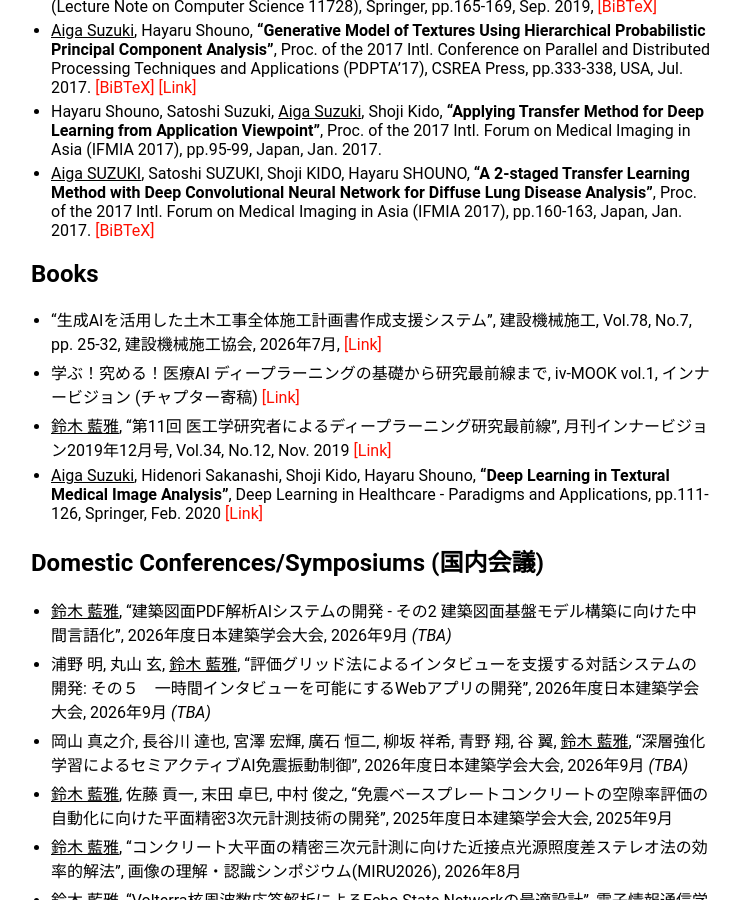
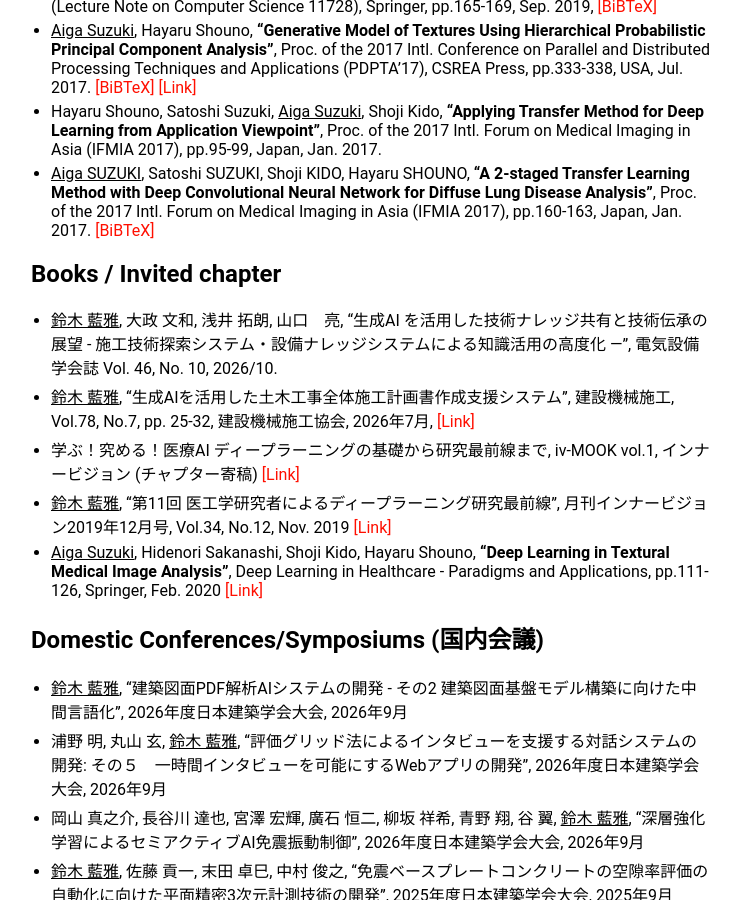
Before and after one commit to tochikuji/tochikuji.github.io, a Jekyll site: the page built from publications.md, in a window 1280 px wide and 900 px high, scrolled down 969 px. Shown: the whole window, without its empty margins (259-999 px from the left). Built offline with Jekyll 4.4.1, drawn with Linux system fonts in a browser that asks for light colours.

Commit message:
update index, publication

```diff
--- a/publications.md
+++ b/publications.md
@@ -23,18 +23,19 @@ title: Publications
 - Hayaru Shouno, Satoshi Suzuki, <u>Aiga Suzuki</u>, Shoji Kido, **"Applying Transfer Method for Deep Learning from Application Viewpoint"**, Proc. of the 2017 Intl. Forum on Medical Imaging in Asia (IFMIA 2017), pp.95-99, Japan, Jan. 2017.
 - <u>Aiga SUZUKI</u>, Satoshi SUZUKI, Shoji KIDO, Hayaru SHOUNO, **"A 2-staged Transfer Learning Method with Deep Convolutional Neural Network for Diffuse Lung Disease Analysis"**, Proc. of the 2017 Intl. Forum on Medical Imaging in Asia (IFMIA 2017), pp.160-163, Japan, Jan. 2017. [[BiBTeX]](bib/suzuki2017twostaged.txt)
 
-## Books
+## Books / Invited chapter
 
-- "生成AIを活用した土木工事全体施工計画書作成支援システム", 建設機械施工, Vol.78, No.7, pp. 25-32, 建設機械施工協会, 2026年7月, [[Link]](https://jcmanet.or.jp/kikanshi/202607/)
+- <u>鈴木 藍雅</u>, 大政 文和, 浅井 拓朗, 山口　亮, "生成AI を活用した技術ナレッジ共有と技術伝承の展望 - 施工技術探索システム・設備ナレッジシステムによる知識活用の高度化 ―", 電気設備学会誌 Vol. 46, No. 10, 2026/10.
+- <u>鈴木 藍雅</u>, "生成AIを活用した土木工事全体施工計画書作成支援システム", 建設機械施工, Vol.78, No.7, pp. 25-32, 建設機械施工協会, 2026年7月, [[Link]](https://jcmanet.or.jp/kikanshi/202607/)
 - 学ぶ！究める！医療AI ディープラーニングの基礎から研究最前線まで, iv-MOOK vol.1, インナービジョン (チャプター寄稿) [[Link]](https://www.innervision.co.jp/publication/book/list/20200421aimook)
 - <u>鈴木 藍雅</u>, "第11回 医工学研究者によるディープラーニング研究最前線", 月刊インナービジョン2019年12月号, Vol.34, No.12, Nov. 2019 [[Link]](https://www.innervision.co.jp/publication/innervision2019/innervision201912)
 - <u>Aiga Suzuki</u>, Hidenori Sakanashi, Shoji Kido, Hayaru Shouno, **"Deep Learning in Textural Medical Image Analysis"**, Deep Learning in Healthcare - Paradigms and Applications, pp.111-126, Springer, Feb. 2020 [[Link]](https://www.springer.com/gp/book/9783030326050)
 
 ## Domestic Conferences/Symposiums (国内会議)
 
-- <u>鈴木 藍雅</u>, "建築図面PDF解析AIシステムの開発 - その2 建築図面基盤モデル構築に向けた中間言語化", 2026年度日本建築学会大会, 2026年9月 _(TBA)_
-- 浦野 明, 丸山 玄, <u>鈴木 藍雅</u>, "評価グリッド法によるインタビューを支援する対話システムの開発: その５　一時間インタビューを可能にするWebアプリの開発", 2026年度日本建築学会大会, 2026年9月 _(TBA)_
-- 岡山 真之介, 長谷川 達也, 宮澤 宏輝, 廣石 恒二, 柳坂 祥希, 青野 翔, 谷 翼, <u>鈴木 藍雅</u>, "深層強化学習によるセミアクティブAI免震振動制御", 2026年度日本建築学会大会, 2026年9月 _(TBA)_
+- <u>鈴木 藍雅</u>, "建築図面PDF解析AIシステムの開発 - その2 建築図面基盤モデル構築に向けた中間言語化", 2026年度日本建築学会大会, 2026年9月
+- 浦野 明, 丸山 玄, <u>鈴木 藍雅</u>, "評価グリッド法によるインタビューを支援する対話システムの開発: その５　一時間インタビューを可能にするWebアプリの開発", 2026年度日本建築学会大会, 2026年9月
+- 岡山 真之介, 長谷川 達也, 宮澤 宏輝, 廣石 恒二, 柳坂 祥希, 青野 翔, 谷 翼, <u>鈴木 藍雅</u>, "深層強化学習によるセミアクティブAI免震振動制御", 2026年度日本建築学会大会, 2026年9月
 - <u>鈴木 藍雅</u>, 佐藤 貢一, 末田 卓巳, 中村 俊之, "免震ベースプレートコンクリートの空隙率評価の自動化に向けた平面精密3次元計測技術の開発", 2025年度日本建築学会大会, 2025年9月
 - <u>鈴木 藍雅</u>, "コンクリート大平面の精密三次元計測に向けた近接点光源照度差ステレオ法の効率的解法", 画像の理解・認識シンポジウム(MIRU2026), 2026年8月
 - <u>鈴木 藍雅</u>, "Volterra核周波数応答解析によるEcho State Networkの最適設計", 電子情報通信学会ニューロコンピューティング研究会(NC) 信学技報, 2026年7月
```
Also changed, not shown: index.md (+8 -3 lines).
